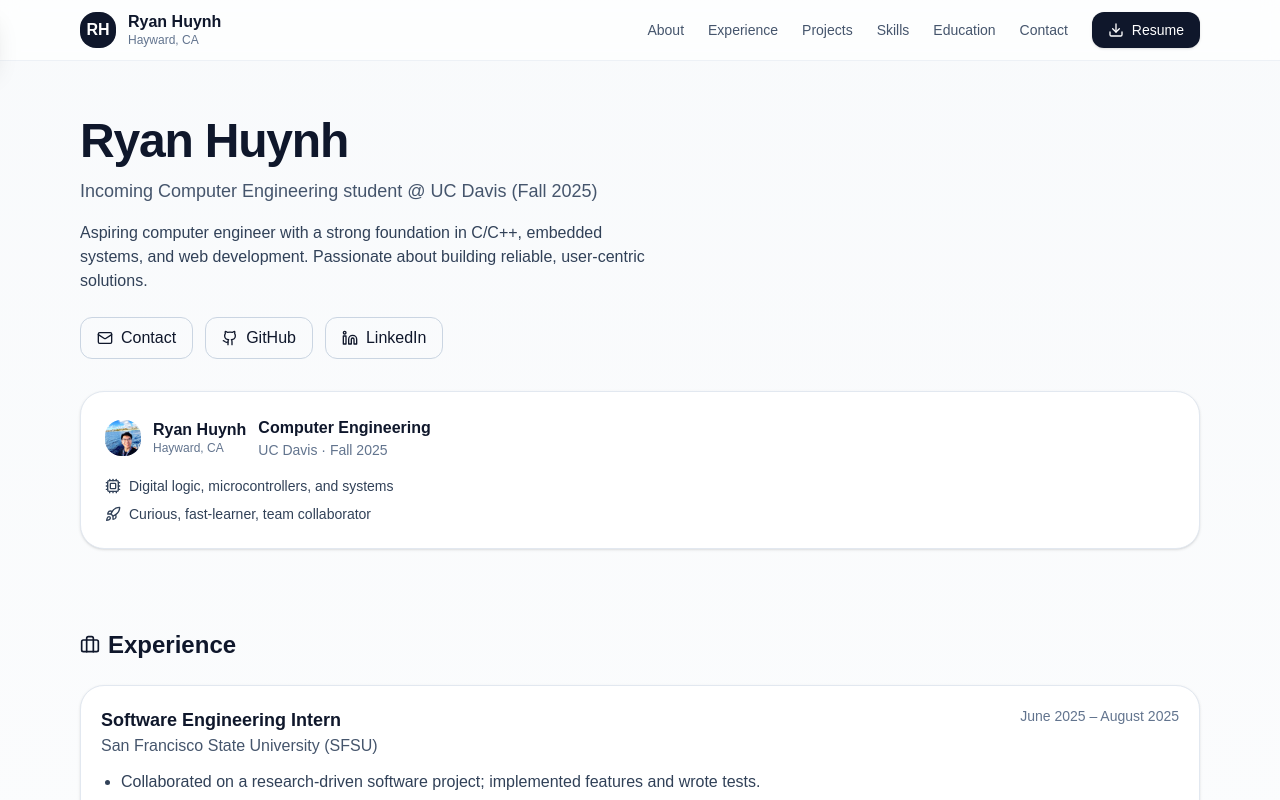
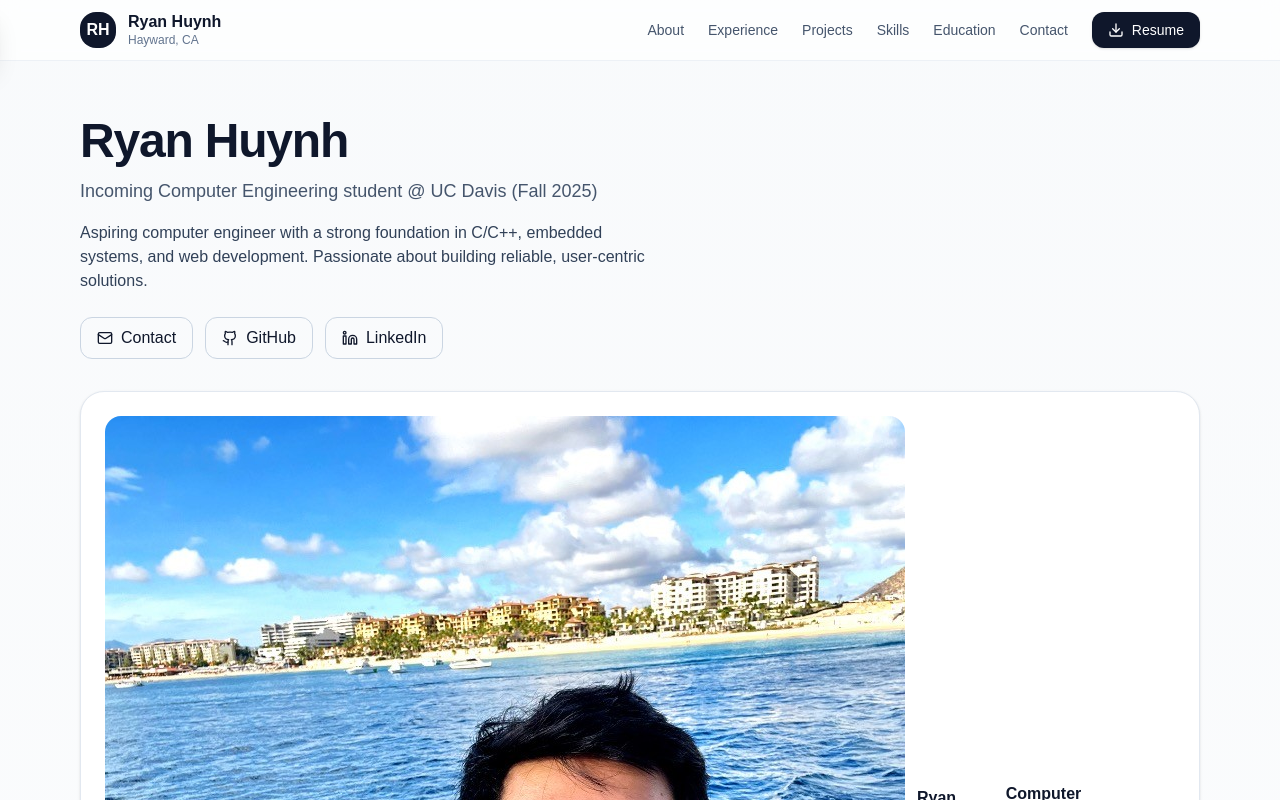
Before and after one commit to ryanhuynh02/ryan-portfolio, a Next.js app: page / in a window 1280 px wide. Shown: the top 800 px of the page. Built offline with nearby package versions, Linux system fonts and the light colour scheme.

Commit message:
Fix profile

```diff
--- a/src/app/page.tsx
+++ b/src/app/page.tsx
@@ -211,7 +211,7 @@ export default function Portfolio() {
             <div className="rounded-3xl border border-slate-200 bg-white p-6 shadow-sm">
               <div className="flex items-center gap-3">
               <div className="flex items-center gap-3">
-              <div className="size-9 rounded-2xl overflow-hidden">
+              <div className="min-w-[80px] min-h-[80px] rounded-2xl overflow-hidden flex-shrink-0">
                 <Image
                   src="/profile-picture.jpeg" // make sure the file is in /public with this name
                   alt="Ryan Huynh"
```
